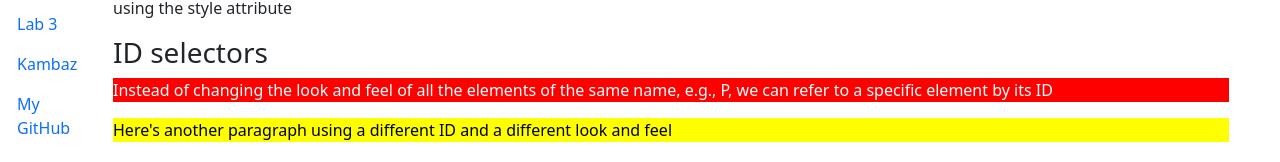
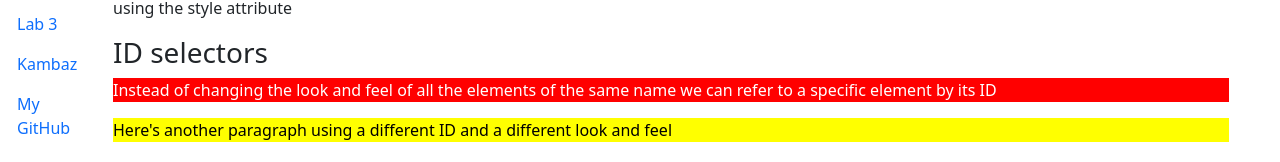
Before and after one commit to Arsh08-gif/kambaz-next-js, a Next.js app: page /Labs/Lab2 in a window 1280 px wide. Shown: the part 117-279 px from the top of the page. Built offline with nearby package versions, Linux system fonts and the light colour scheme.

Commit message:
fourth commit

```diff
--- a/app/Labs/Lab2/page.tsx
+++ b/app/Labs/Lab2/page.tsx
@@ -26,7 +26,7 @@ export default function Lab2() {
             <h3>Styling with the STYLE attribute</h3>
             <p>
                 Style attribute allows configuring look and feel
-                right on the element. Although it's very convenient
+                right on the element. Although it&apos;s very convenient
                 it is considered bad practice and you should avoid
                 using the style attribute
             </p>
@@ -35,7 +35,7 @@ export default function Lab2() {
                 <h3>ID selectors</h3>
                 <p id="wd-id-selector-1">
                     Instead of changing the look and feel of all the
-                    elements of the same name, e.g., P, we can refer to a specific element by its ID
+                    elements of the same name we can refer to a specific element by its ID
                 </p>
                 <p id="wd-id-selector-2">
                     Here&apos;s another paragraph using a different ID and a different look and
```
Also changed, not shown: app/Labs/Lab2/GridLayout.tsx (+10 -5 lines).
